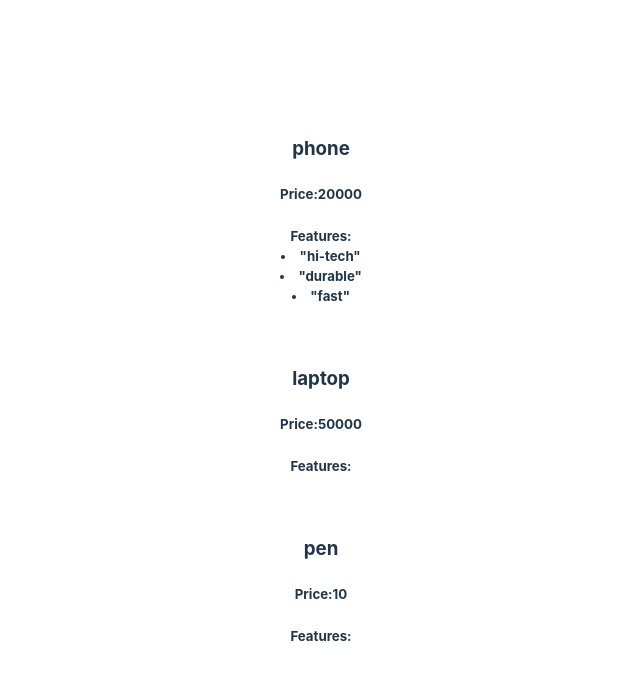
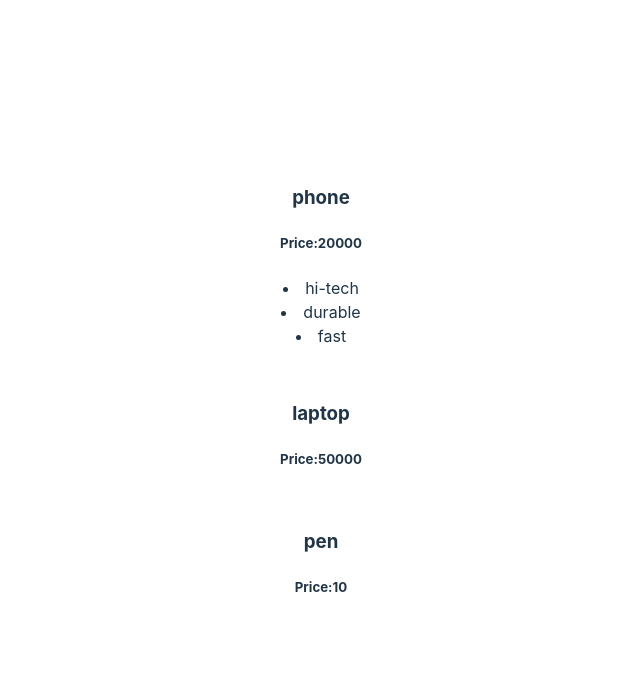
Before and after one commit to MEHULBANSAL2003/React-Js, a React (Vite) app: page / in a window 1280 px wide. Shown: the top 680 px of the page, without its empty margins (319-959 px from the left). Built offline with nearby package versions, Linux system fonts and the light colour scheme.

Commit message:
using map function to render array as a list

```diff
--- a/src/Product.jsx
+++ b/src/Product.jsx
@@ -3,12 +3,15 @@ import "./Product.css";
 import PropTypes from "prop-types";
 
 
-function Product({title,price,features}){  // props as arguement with default values..!!
+function Product({title,price,features=[]}){  // props as arguement with default values..!!
+  const list = features.map((feature, index) => <li key={index}>{feature}</li>);
+
+//console.log(list)
 return (
 <div className="Product">
     <h3>{title}</h3>
     <h5>Price:{price}</h5>
-    <h5>Features:{features}</h5>
+    <p>{list}</p>
 
 </div>
 
--- a/src/ProductTab.jsx
+++ b/src/ProductTab.jsx
@@ -1,13 +1,12 @@
 import Product from "./Product.jsx"
 function ProductTab(){
-    let options=[<li>"hi-tech"</li>,<li>"durable"</li>,<li>"fast"</li>];
+    let options=["hi-tech","durable","fast"];
 
 
 return (
     <>
     <Product title="phone" price={20000} features={options}/>
     <Product title="laptop" price={50000}/>
-    {/* {2000} here price is treated as number..!! */}
     <Product title="pen" price={10}/>
     </>
 
```
